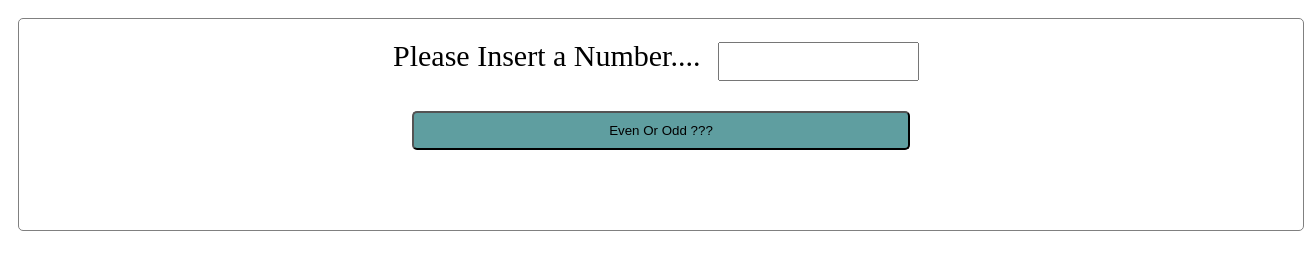
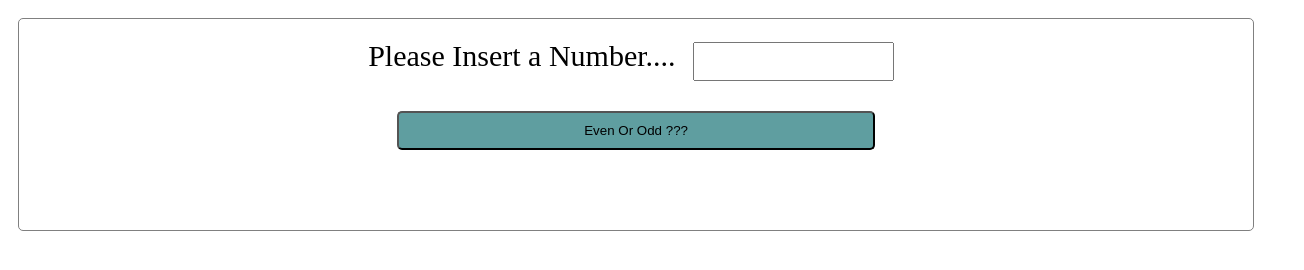
Before and after one commit to DrVali/even_odd, a plain HTML site: page index.html in a window 1280 px wide. Shown: the whole page, 1304 px wide, since content can reach past the window. Drawn offline with Linux system fonts and the light colour scheme.

Commit message:
Update style.css

```diff
--- a/style.css
+++ b/style.css
@@ -1,24 +1,18 @@
-
 html{
   font-size: 62.5%;
 }
-
 body{
-
-	font-family: "sahel";
 	font-size: 3rem;
     padding: 10px;
+    overflow-x: hidden;
 }
-
-
 .even-odd{
     padding: 20px;
     border-radius: 5px;
     border: 1px solid gray;
     text-align: center;
-    width: 100%;
+    width: 96%;
     }
-
    .num{
       border:2px solid #000;
    }
@@ -26,7 +20,6 @@ body{
       padding: 10px;
     margin: 0 10px;
    }
-
    .btn{
      padding: 10px;
     background: cadetblue;
```
